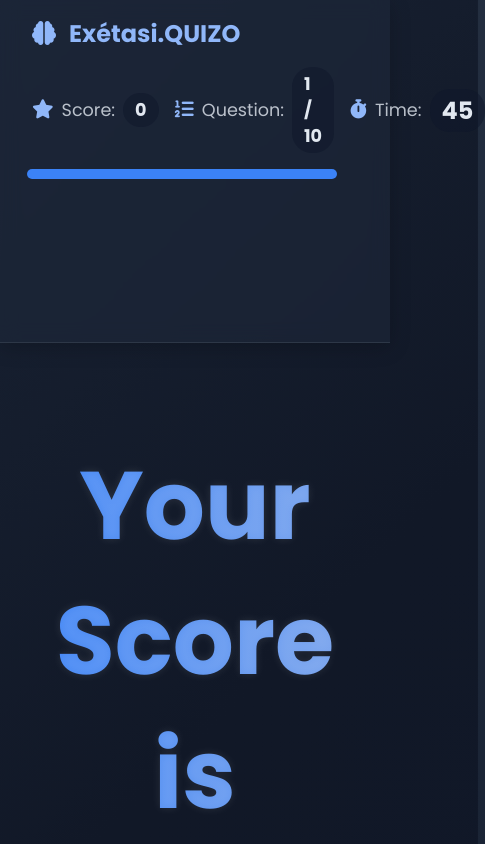
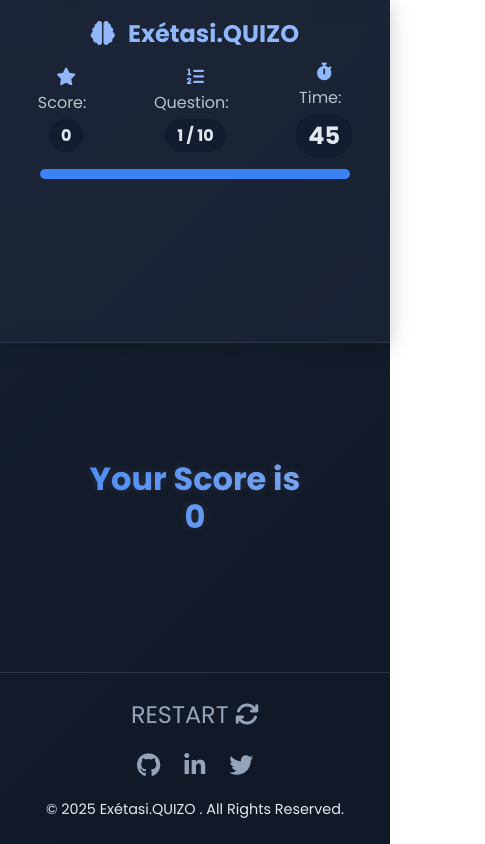
Before and after one commit to Aryan-Tanna/Quiz-Game-Task, a plain HTML site: page Game.html in a window 390 px wide. Shown: the top 844 px of the page, 485 px wide, since content can reach past the window. Drawn offline with nearby package versions, Linux system fonts and the light colour scheme.

Commit message:
Update Game.html

```diff
--- a/Game.html
+++ b/Game.html
@@ -13,10 +13,10 @@
     <script src="https://ajax.googleapis.com/ajax/libs/jquery/3.7.1/jquery.min.js"></script>
 
     <style>
-        /* --- 🎨 Final Upgraded Quiz Styles 🎨 --- */
+
 
         :root {
-            /* Refined Color Palette */
+
             --primary-indigo: #4f46e5;
             --primary-blue: #3b82f6;
             --light-blue: #90b7f9;
@@ -62,7 +62,7 @@
             padding: 2rem 1rem;
         }
 
-        /* --- 💎 Glassmorphism Header 💎 --- */
+
         .quiz-header {
             background: var(--container-bg);
             backdrop-filter: blur(10px);
@@ -72,7 +72,7 @@
             position: sticky;
             top: 0;
             z-index: 1000;
-            padding: 1rem 2rem;
+            padding: 2rem 2rem;
             display: flex;
             align-items: center;
             justify-content: space-between;
@@ -95,7 +95,7 @@
         .stat-value { font-weight: 700; background-color: rgba(15, 23, 42, 0.5); padding: 0.25rem 0.75rem; border-radius: 20px; }
         #timer-a { font-size:1.5rem; font-weight: bold; color: #e2e8f0; z-index: 2; }
 
-        /* --- 🚀 Open Layout Quiz Container 🚀 --- */
+
         @keyframes fadeIn {
             from { opacity: 0; transform: translateY(10px); }
             to { opacity: 1; transform: translateY(0); }
@@ -105,7 +105,7 @@
             max-width: 800px; /* Wider for a more open feel */
             text-align: center;
             animation: fadeIn 0.5s ease-out;
-            display: none; /* Hidden by default, shown by JS after countdown */
+            display: none;
         }
         .question-text {
             font-size: 2.5rem; /* Larger question text */
@@ -117,13 +117,10 @@
         }
         .options-grid { display: grid; grid-template-columns: 1fr 1fr; gap: 1.5rem; }
         #skip{
-     grid-column-start: 1; /* Starts at the second vertical grid line */
-  grid-column-end: 3;   /* Ends at the fourth vertical grid line */
-  grid-row-start: 4;    /* Starts at the first horizontal grid line */
-  grid-row-end: 5;
-  text-align: center;
-  font-size:1.7rem ;
-}
+            grid-column: 1 / -1; /* Span full width of the grid */
+            text-align: center;
+            font-size:1.7rem ;
+        }
         .option-btn {
             width: 100%;
             padding: 1rem 1.5rem;
@@ -135,7 +132,7 @@
             font-weight: 600;
             text-align: left;
             cursor: pointer;
-
+            display: flex;
             align-items: center;
             transition: transform 0.2s ease, box-shadow 0.2s ease, border-color 0.2s ease;
         }
@@ -146,7 +143,7 @@
         }
         .option-prefix { color: var(--primary-blue); font-weight: 700; margin-right: 0.75rem; }
 
-        /* --- 🚦 Answer State Styling 🚦 --- */
+
         @keyframes shake {
             0%, 100% { transform: translateX(0); }
             25% { transform: translateX(-5px); }
@@ -157,9 +154,10 @@
             box-shadow: 0 0 15px rgba(34, 197, 94, 0.6) !important;
         }
         .incorrect {
-            border-color: var(--incorrect-color) !important;
-            box-shadow: 0 0 15px rgba(255, 5, 5, 0.6) !important;
             animation: shake 0.9s ease-in-out;
+        }
+        body.incorrect {
+             /* This class on the body will apply the shake to the whole screen */ animation: shake 0.9s ease-in-out;
         }
         .option-btn:disabled { cursor: not-allowed; opacity: 0.7; }
         .option-btn.correct:disabled, .option-btn.incorrect:disabled { opacity: 1; }
@@ -175,10 +173,7 @@
             display: flex;
             align-items: center;
             justify-content: center;
-
             z-index: 2000;
-
-
         }
         @keyframes countdown-zoom {
             0% { transform: scale(0.5); opacity: 0; }
@@ -189,16 +184,14 @@
             font-size: 10rem;
             font-weight: 700;
             color: rgb(77, 139, 246);
-
-               animation-name: countdown-zoom; /* Name of your keyframes */
-  animation-duration: 1s; /* The animation will last 5 seconds */
-  animation-timing-function: ease-in-out; /* Controls the speed curve */
-  animation-iteration-count: 3; /* Repeats indefinitely (or a number) */
-  animation-fill-mode: forwards; /* Keeps the final state after animation */
-
+            animation-name: countdown-zoom;
+            animation-duration: 1s;
+            animation-timing-function: ease-in-out;
+            animation-iteration-count: 3;
+            animation-fill-mode: forwards;
         }
 
-        /* --- 🌟 SVG Progress Bar 🌟 --- */
+
         .progress-container {
             flex-basis: 100%;
             order: 3;
@@ -227,15 +220,77 @@
         .social-icon:hover { color: var(--light-blue); transform: translateY(-4px) scale(1.1); }
         .footer-copyright p { margin: 0; font-size: 0.9rem; }
 
-        /* --- Responsive Design --- */
-        @media (max-width: 768px) {
-            .quiz-header { flex-direction: column; align-items: flex-start; }
-            .quiz-stats { width: 100%; justify-content: space-between; gap: 1rem; }
+        /* --- ✅ NEW RESPONSIVE DESIGN ✅ --- */
+
+        /* For Tablets and smaller desktops */
+        @media (max-width: 820px) {
+            .question-text {
+                font-size: 2rem;
+                margin-bottom: 2.5rem;
+            }
+            .options-grid {
+                gap: 1rem;
+            }
+            .option-btn {
+                font-size: 1rem;
+                padding: 0.8rem 1rem;
+            }
         }
-        @media (max-width: 600px) {
-            .options-grid { grid-template-columns: 1fr; }
-            .question-text { font-size: 1.8rem; }
+
+
+         @media (max-width: 600px) {
+            .main-content {
+                padding: 2rem 1rem;
+            }
+            .quiz-header {
+                flex-direction: column;
+                align-items: center;
+                padding: 1rem;
+                gap: 0.75rem;
+
+            }
+            .quiz-stats {
+                width: 100%;
+                justify-content: space-around;
+                gap: 1rem;
+            }
+            .stat-item {
+                font-size: 1rem;
+                flex-direction: column;
+                gap: 0.25rem;
+            }
+            .stat-item i {
+                font-size: 1.1rem;
+                margin-right: 0; }
+
+            .options-grid {
+                grid-template-columns: 1fr; /* Stack buttons vertically */
+                gap: 1rem; /* More space between buttons */
+            }
+            .question-text {
+                font-size: 1.8rem; /* More impactful question text */
+                margin-bottom: 2.5rem;
+                line-height: 1.5;
+            }
+            #test {
+                /* Overrides the inline style from JS for the final score on mobile */
+                font-size: 2rem !important; /* Larger final score */
+                line-height: 1.2;
+            }
+            .animated-text {
+                font-size: 9rem; /* Slightly larger countdown */
+            }
+            .site-footer {
+                padding: 1.5rem 1rem;
+            }
+            .footer-content {
+                gap: 1rem;
+            }
+            .back-to-top {
+                font-size: 1.5rem;
+            }
         }
+
     </style>
 </head>
 <body>
```
